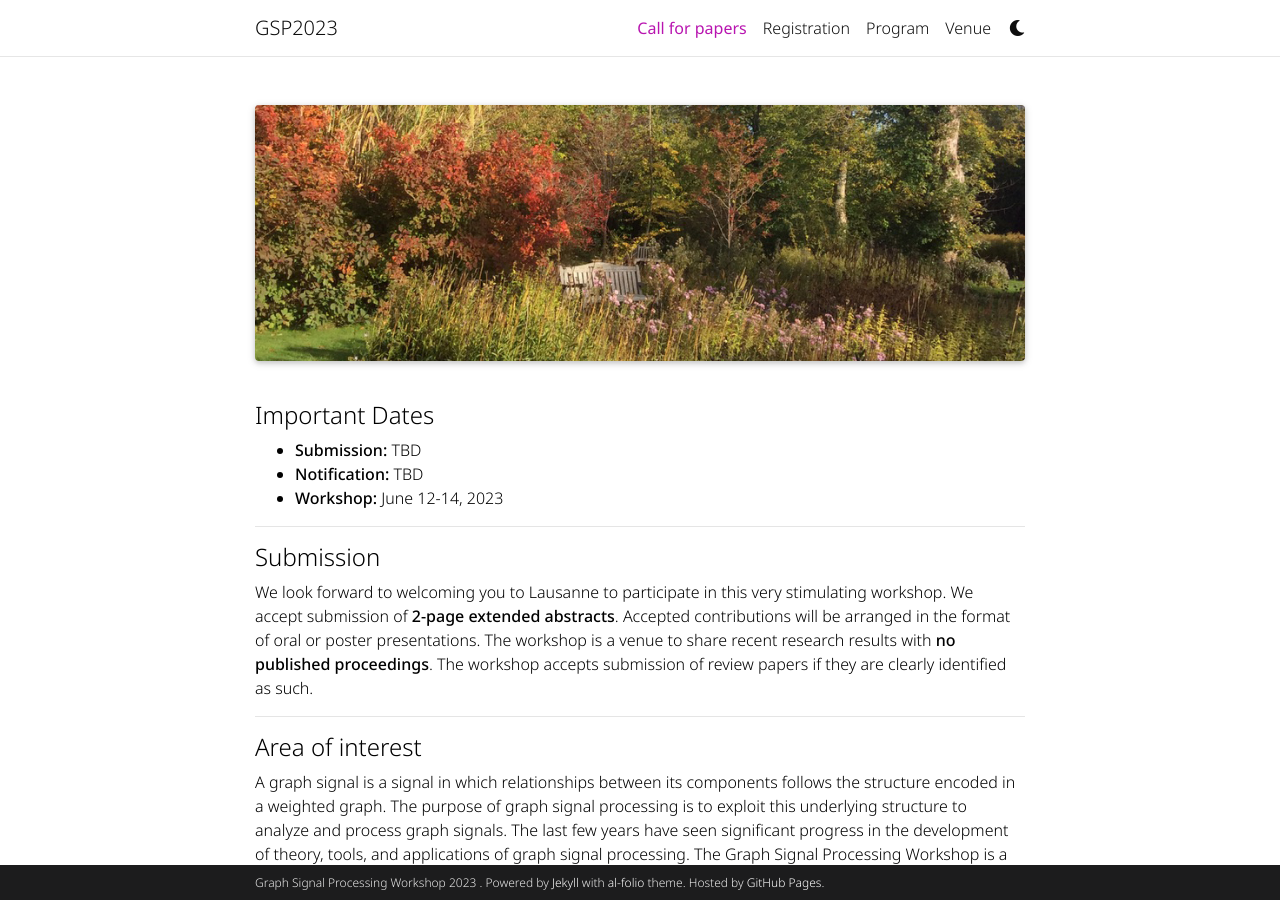
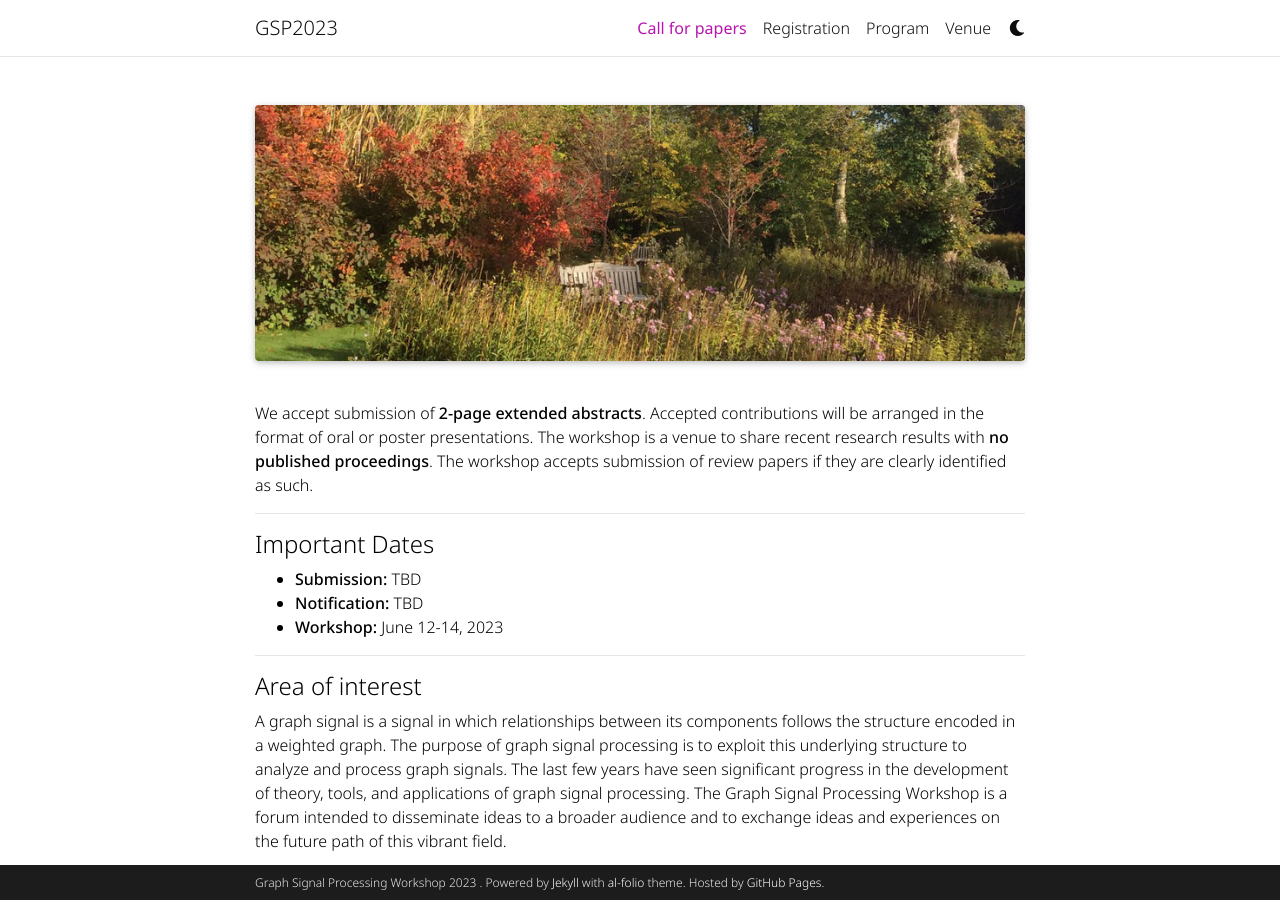
Before and after one commit to shreyasvinaya/gspworkshop2025.github.io, a Jekyll site: the page built from _pages/call_for_papers.md, in a window 1280 px wide and 900 px high. Built offline with Jekyll 4.4.1, drawn with Linux system fonts in a browser that asks for light colours; full-size pictures stand in for the smaller copies a plugin makes; comment, search, counter and statistics services are not loaded; a style sheet for code colours, icons or effects is not loaded.

Commit message:
Update call_for_papers.md

```diff
--- a/_pages/call_for_papers.md
+++ b/_pages/call_for_papers.md
@@ -10,14 +10,13 @@ top_image: /assets/img/gsp23/garden.jpg
 top_image_alt: "Lady Margaret Hall gardens."
 ---
 
+We accept submission of **2-page extended abstracts**. Accepted contributions will be arranged in the format of oral or poster presentations. The workshop is a venue to share recent research results with **no published proceedings**. The workshop accepts submission of review papers if they are clearly identified as such.
+
+---
 #### Important Dates
 + **Submission:** TBD
 + **Notification:** TBD
 + **Workshop:** June 12-14, 2023
-
----
-#### Submission
-We look forward to welcoming you to Lausanne to participate in this very stimulating workshop. We accept submission of **2-page extended abstracts**. Accepted contributions will be arranged in the format of oral or poster presentations. The workshop is a venue to share recent research results with **no published proceedings**. The workshop accepts submission of review papers if they are clearly identified as such.
 
 ---
 #### Area of interest
```
